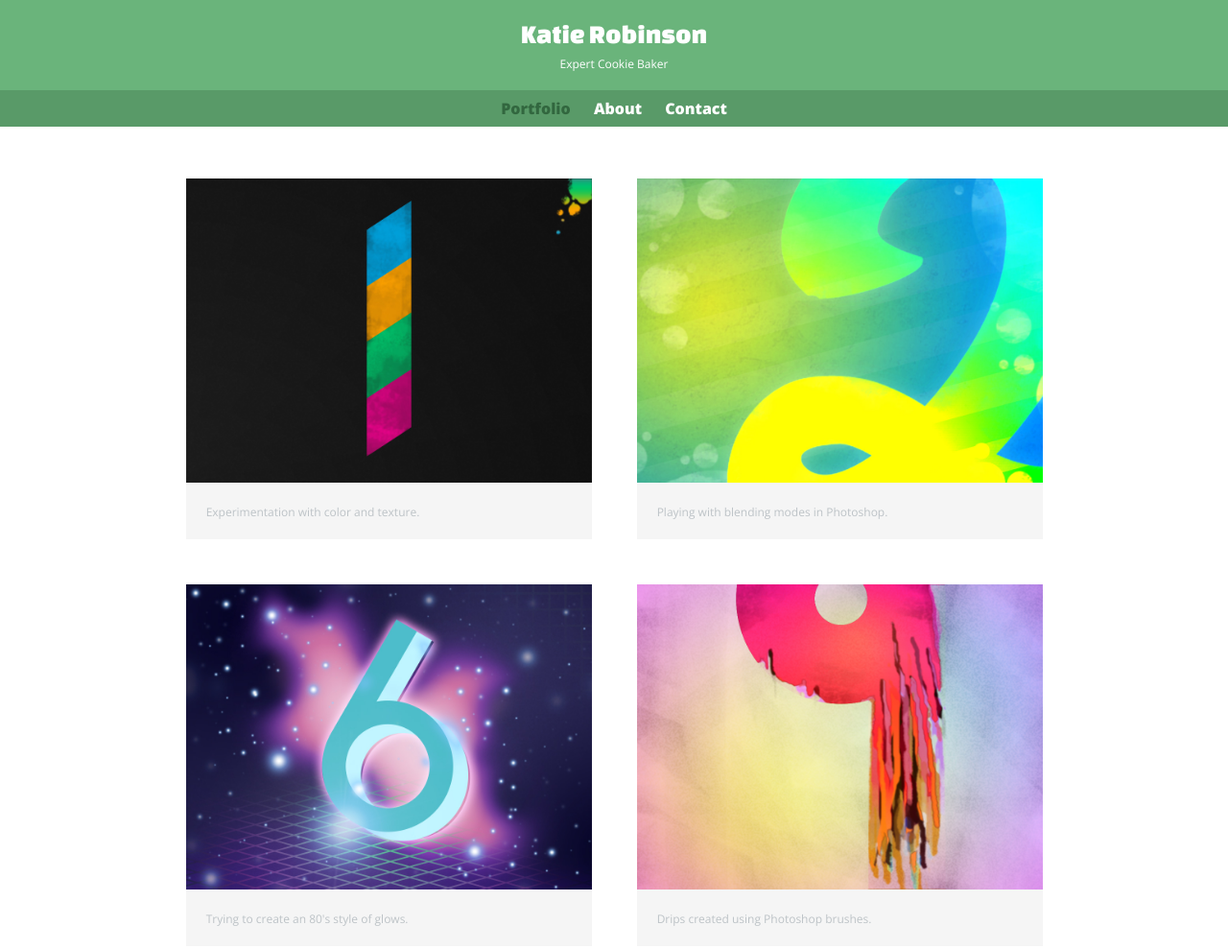
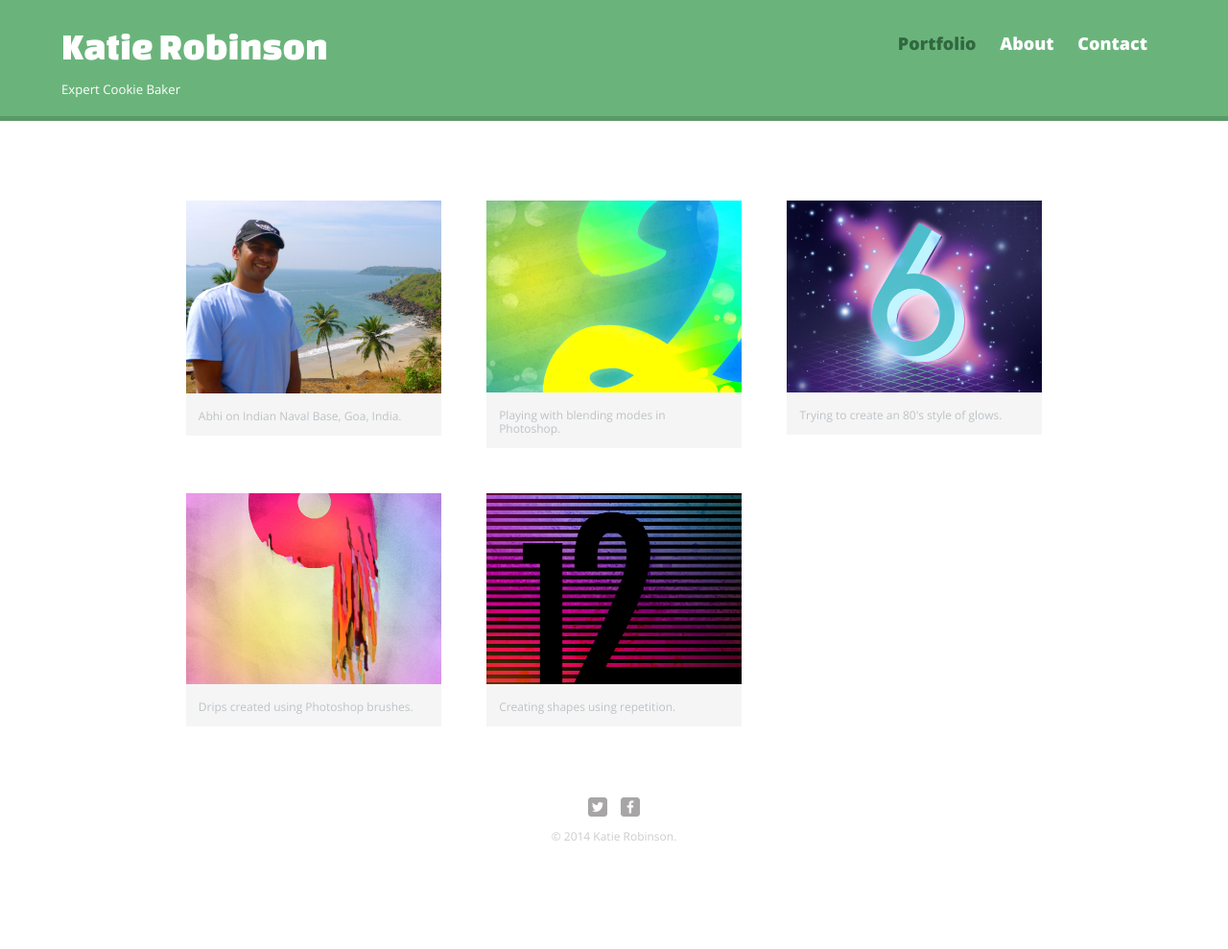
Before and after one commit to katierobs/treehouse, a plain HTML site: page Index.html in a window 1280 px wide. Shown: the top 989 px of the page at 96% size. After the commit the page ends 891 px from the top, so only its background shows below. Drawn offline with nearby package versions, Linux system fonts and the light colour scheme.

Commit message:
Adding media queries for respnsiveness with different screen sizes.

```diff
--- a/Index.html
+++ b/Index.html
@@ -7,6 +7,8 @@
     	<link rel="stylesheet" href="css/normalize.css">
     	<link href='http://fonts.googleapis.com/css?family=Changa+One|Open+Sans:400italic,700italic,400,700,800' rel='stylesheet' type='text/css'>
     	<link rel="stylesheet" href="css/styles.css"/>
+      <link rel="stylesheet" href="css/responsive.css">
+      <meta name="viewport" content="width=device-width,initial-scale=1.0">
     	<link href="functionality.js"/>
     </head>
 
@@ -34,9 +36,9 @@
       <section>
         <ul id="gallery">
           <li>
-            <a href="img/numbers-01.jpg">
-              <img src="img/numbers-01.jpg" alt="">
-              <p>Experimentation with color and texture.</p>
+            <a href="img/P1010068.jpg">
+              <img src="img/P1010068.jpg" alt="">
+              <p>Abhi on Indian Naval Base, Goa, India.</p>
             </a>
           </li>
           <li>
--- /dev/null
+++ b/css/responsive.css
@@ -0,0 +1,80 @@
+@media screen and (min-width: 480px) {
+
+  /***************************
+  TWO COLUMN LAYOUT
+  ****************************/
+
+  #primary {
+    width: 50%;
+    float: left;
+  }
+
+  #secondary {
+    width: 40%;
+    float: right;
+  }
+
+
+
+  /***************************
+  PAGE: PORTFOLIO
+  ****************************/
+
+  #gallery li {
+    width: 28.3333%
+  }
+
+  #gallery li:nth-child(4n) {
+    clear: left;
+  }
+
+  /***************************
+  PAGE: ABOUT
+  ****************************/
+
+  .profile-photo {
+      float: left;
+      margin: 0 5% 80px 0;
+    }
+
+}
+
+
+@media screen and (min-width: 660px) {
+
+  /***************************
+  HEADER
+  ****************************/
+
+  nav {
+    background:none;
+    float: right;
+    font-size: 1.125em;
+    margin-right: 5%;
+    text-align: right;
+    width: 45%;
+  }
+
+  #logo {
+    float: left;
+    margin-left: 5%;
+    text-align: left;
+    width: 45%;
+  }
+
+  h1 {
+    font-size: 2.5em;
+  }
+
+  h2 {
+    font-size: 0.825em;
+    margin-bottom: 20px;
+  }
+
+  header {
+    border-bottom: 5px solid #599a68;
+    margin-bottom: 60px;
+  }
+
+
+}
```
Also changed, not shown: about.html (+2 -0 lines), contact.html (+2 -0 lines).
